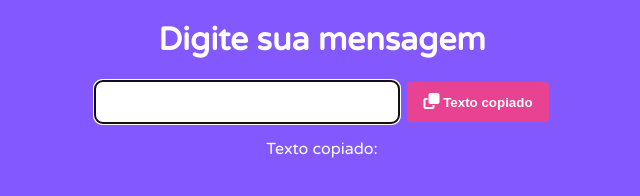
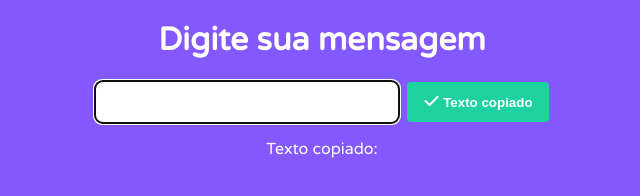
Before and after one commit to wagstalos/copy-text-js, a plain HTML site: page index.html in a window 1280 px wide. Both pictures are taken after a click on the button "Copiar texto". Shown: the whole page, without its empty margins (318-958 px from the left). Drawn offline with Linux system fonts and the light colour scheme.

Commit message:
button green

```diff
--- a/css/style.css
+++ b/css/style.css
@@ -43,6 +43,10 @@ i {
 
 p {
     color: #fff;
+}
+
+.fa-check {
+    display: none;
 }
 
 .input__container {
--- a/index.html
+++ b/index.html
@@ -22,7 +22,9 @@
                 </button>
             </div>
 
-            <button onclick="copyText()"><i class="fa-solid fa-copy"></i>
+            <button onclick="copyText()" id="js-btn-main">
+                <i class="fa-solid fa-check" id="fa-check"></i>
+                <i class="fa-solid fa-copy"></i>
                 <span id="btnCopyText"> Copiar texto</span>
             </button>
         </div>
--- a/js/main.js
+++ b/js/main.js
@@ -2,13 +2,19 @@ const phrases = document.getElementById("phrases");
 var texto = document.getElementById("texto");
 const btnClean = document.getElementById("btn__clean");
 const btnCopyText = document.getElementById("btnCopyText");
+const btnMain = document.getElementById("js-btn-main");
 
+const iconCheck = document.getElementsByClassName("fa-check");
+const iconCopy = document.getElementsByClassName("fa-copy");
 
 function copyText(){
     texto.select();
     document.execCommand("copy");
     phrases.innerText = 'Texto copiado: ' + texto.value;
     btnCopyText.innerText = 'Texto copiado';
+    btnMain.style.background = "#1dd1a1";
+    iconCheck[0].style.display = "inline-block";
+    iconCopy[0].style.display = "none";
 }
 
 function cleanText(){
@@ -18,6 +24,9 @@ function cleanText(){
     result.classList.remove("backResult");
     btnClean.style.display = "none";
     btnCopyText.innerText = 'Copiar texto';
+    btnMain.style.background = "#e84393";
+    iconCheck[0].style.display = "none";
+    iconCopy[0].style.display = "inline-block";
 }
 
 function clean(){
```
